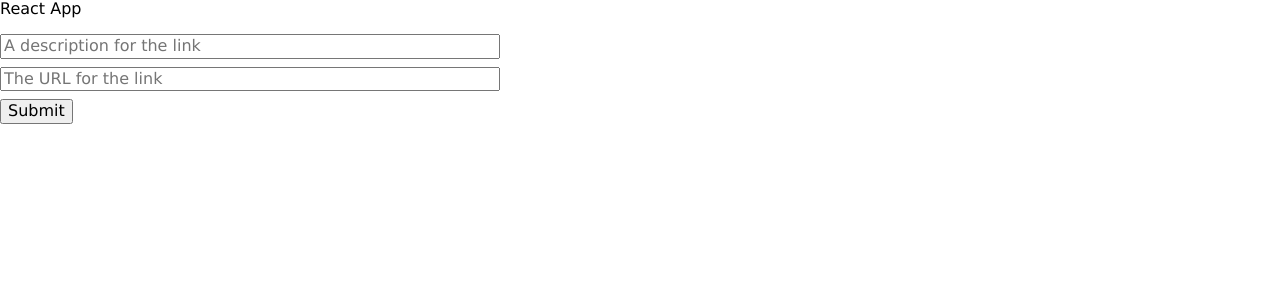
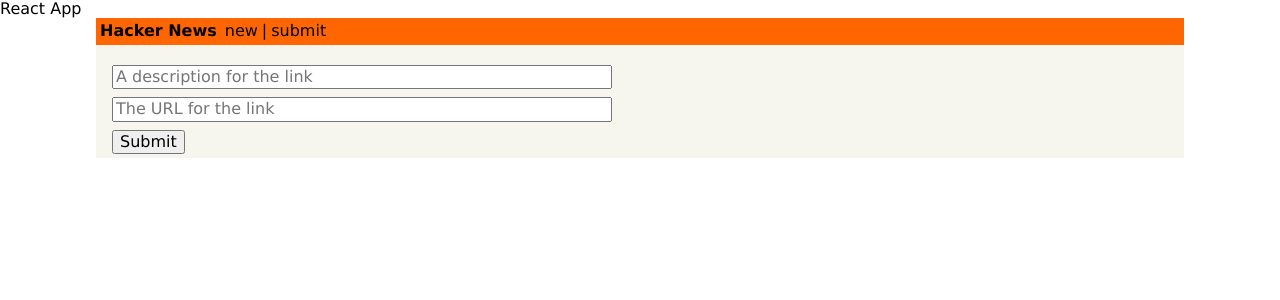
Before and after one commit to mathyasp/react-apollo-tutorial, a React (Create React App) app: page /create in a window 1280 px wide. Shown: the top 300 px of the page. Built offline with nearby package versions, Linux system fonts and the light colour scheme.

Commit message:
Add routing

```diff
--- a/src/components/App.js
+++ b/src/components/App.js
@@ -1,11 +1,24 @@
-import React, { Component } from 'react';
+import React from 'react';
 import CreateLink from './CreateLink';
+import Header from './Header';
 import LinkList from './LinkList';
+import { Route, Routes } from 'react-router-dom';
 
-class App extends Component {
-  render() {
-    return <CreateLink />
-  }
-}
+const App = () => {
+  return (
+    <div className="center w85">
+      <Header />
+      <div className="ph3 pv1 background-gray">
+        <Routes>
+          <Route path="/" element={<LinkList/>} />
+          <Route
+            path="/create"
+            element={<CreateLink/>}
+          />
+        </Routes>
+      </div>
+    </div>
+  );
+};
 
 export default App;
--- a/src/components/CreateLink.js
+++ b/src/components/CreateLink.js
@@ -1,5 +1,6 @@
 import { useMutation, gql } from '@apollo/client';
 import React, { useState } from 'react';
+import { useNavigate } from 'react-router-dom';
 
 const CREATE_LINK_MUTATION = gql`
   mutation PostMutation(
@@ -16,6 +17,8 @@
 `;
 
 const CreateLink = () => {
+  const navigate = useNavigate();
+
   const [formState, setFormState] = useState({
     description: '',
     url: ''
@@ -25,7 +28,8 @@
     variables: {
       description: formState.description,
       url: formState.url
-    }
+    },
+    onCompleted: () => navigate('/')
   });
 
   return (
--- /dev/null
+++ b/src/components/Header.js
@@ -0,0 +1,26 @@
+import React from 'react';
+import { Link } from 'react-router-dom';
+
+const Header = () => {
+  return (
+    <div className="flex pa1 justify-between nowrap orange">
+      <div className="flex flex-fixed black">
+        <Link to="/" className="no-underline black">
+          <div className="fw7 mr1">Hacker News</div>
+        </Link>
+        <Link to="/" className="ml1 no-underline black">
+          new
+        </Link>
+        <div className="ml1">|</div>
+        <Link
+          to="/create"
+          className="ml1 no-underline black"
+        >
+          submit
+        </Link>
+      </div>
+    </div>
+  );
+};
+
+export default Header;
--- a/src/index.js
+++ b/src/index.js
@@ -2,6 +2,7 @@
 import { createRoot } from 'react-dom/client';
 import './styles/index.css';
 import App from './components/App';
+import { BrowserRouter } from 'react-router-dom';
 
 
 // 1
@@ -27,7 +28,9 @@
 const container = document.getElementById('root');
 const root = createRoot(container);
 root.render(
-  <ApolloProvider client={client}>
-    <App />
-  </ApolloProvider>
+  <BrowserRouter>
+    <ApolloProvider client={client}>
+      <App />
+    </ApolloProvider>
+  </BrowserRouter>
 );
```
